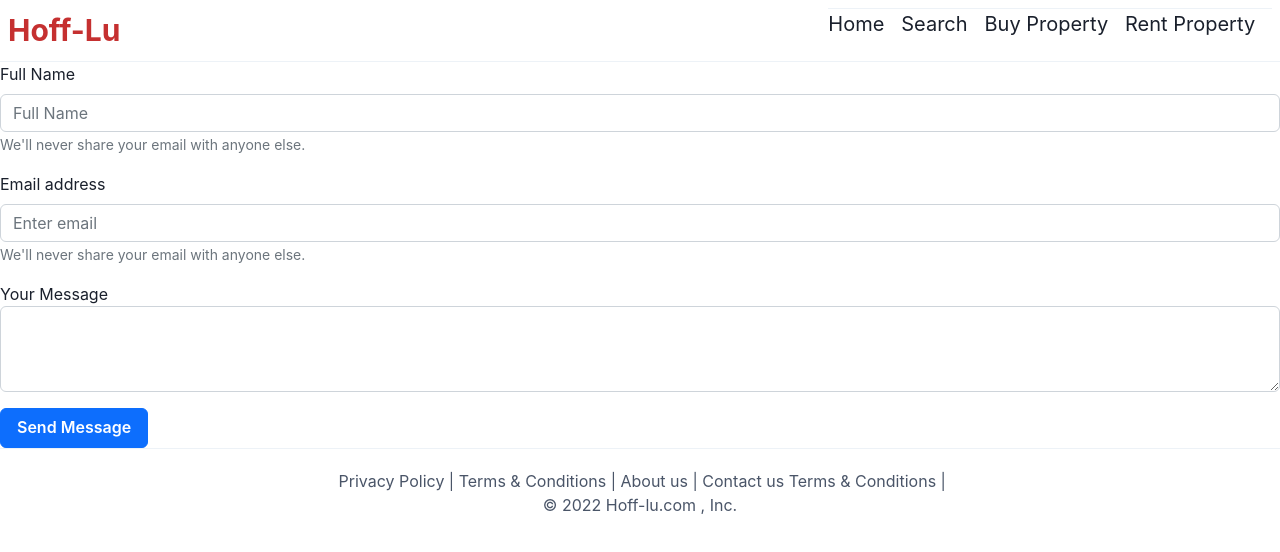
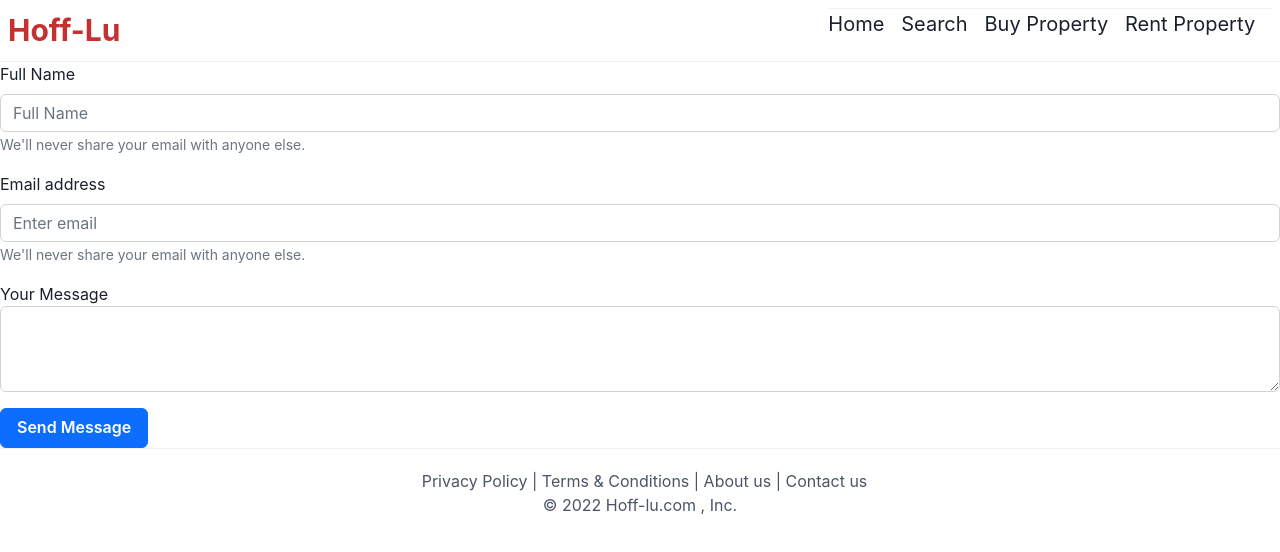
Before and after one commit to Noroze/realestate, a Next.js app: page /Contact in a window 1280 px wide. Shown: the top 552 px of the page. Built offline with nearby package versions, Linux system fonts and the light colour scheme; a small style sheet from the web is missing.

Commit message:
Update Footer.jsx

```diff
--- a/components/Footer.jsx
+++ b/components/Footer.jsx
@@ -7,11 +7,10 @@ export const Footer = () => (
   <Box textAlign='center' p='5' color='gray.600' borderTop='1px' borderColor='gray.100'>
 
     <div>
-      <a href="https://www.privacypolicygenerator.info/live.php?token=vJFQtmBoQamU1ZN1aZumnMI9aBc6AzwY">&nbsp;Privacy Policy |</a>
-      <a href="https://www.termsandconditionsgenerator.com/live.php?token=GK9QmwJCh97QKmZe42NK1lYCn8iRDscz">&nbsp;Terms & Conditions |</a>
+      <Link href='/Privacy'>&nbsp; Privacy Policy |</Link>
+      <Link href='/Terms'>&nbsp;Terms & Conditions |</Link>
       <Link href='/About'>&nbsp;About us |</Link>
       <Link href='/Contact'>&nbsp;Contact us</Link>
-  <Link href='/Terms'>&nbsp;Terms & Conditions |</Link>
     </div>
 
     © 2022 Hoff-lu.com
```
